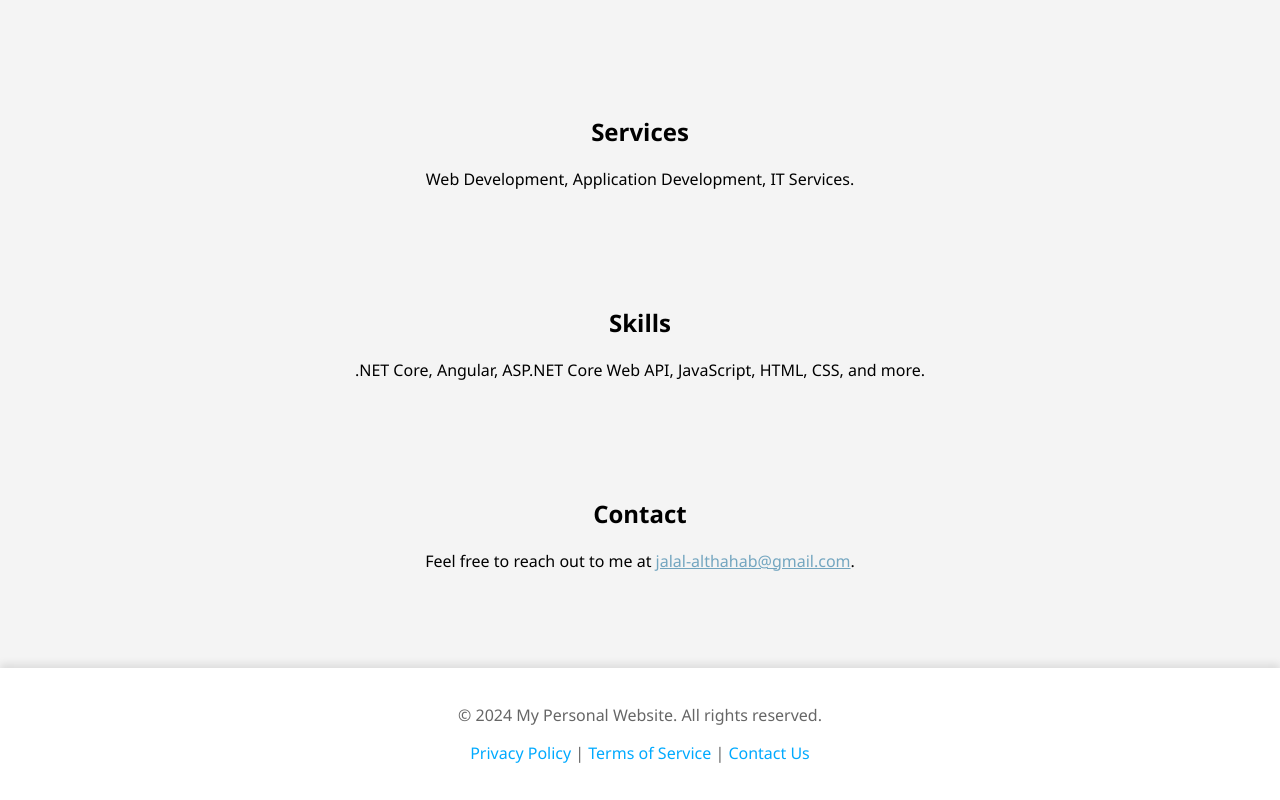
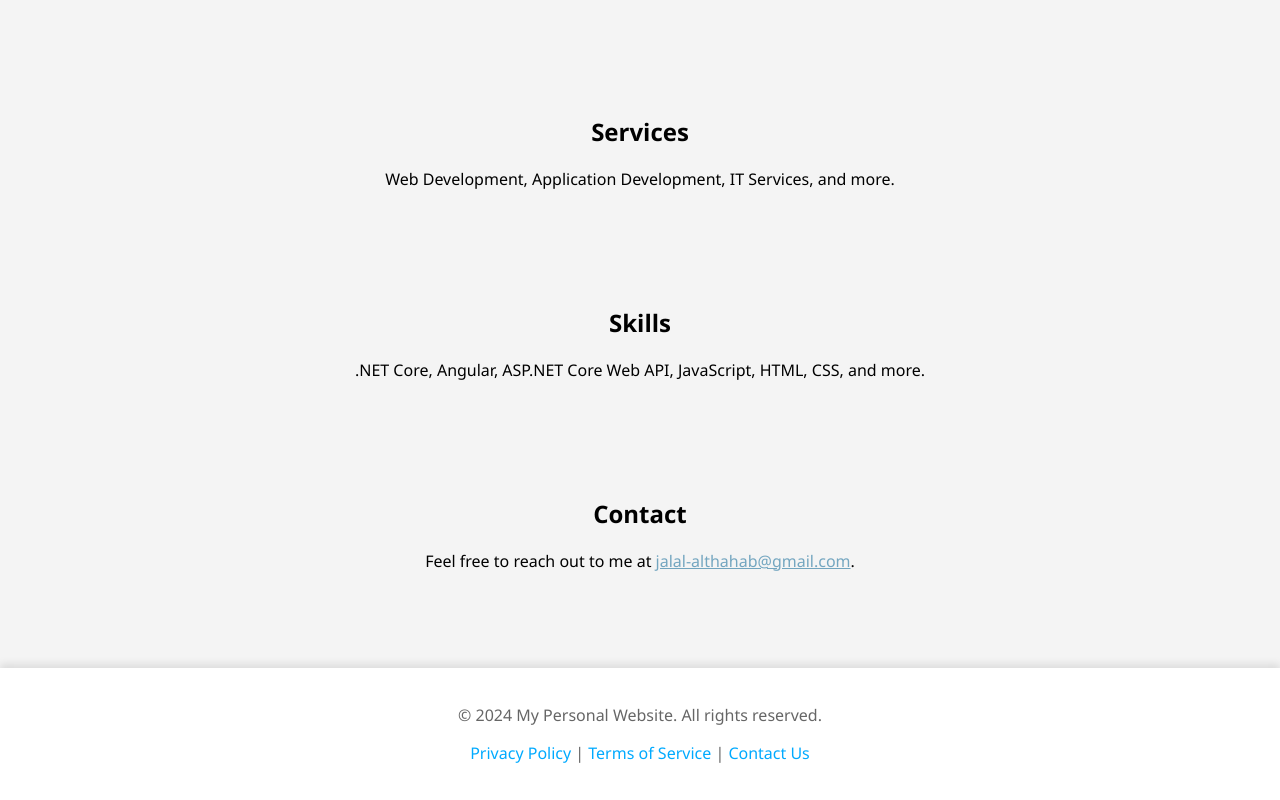
Before and after one commit to Jalal-Althahab/simple-personal-website, a plain HTML site: page index.html in a window 1280 px wide. Shown: the part 1216-2016 px from the top of the page. Drawn offline with Linux system fonts and the light colour scheme.

Commit message:
Update index

```diff
--- a/index.html
+++ b/index.html
@@ -57,7 +57,7 @@
     </section>
    <section id="skills">
         <h2>Services</h2>
-        <p>Web Development, Application Development, IT Services.</p>
+        <p>Web Development, Application Development, IT Services, and more.</p>
     </section>
     <section id="skills">
         <h2>Skills</h2>
```
